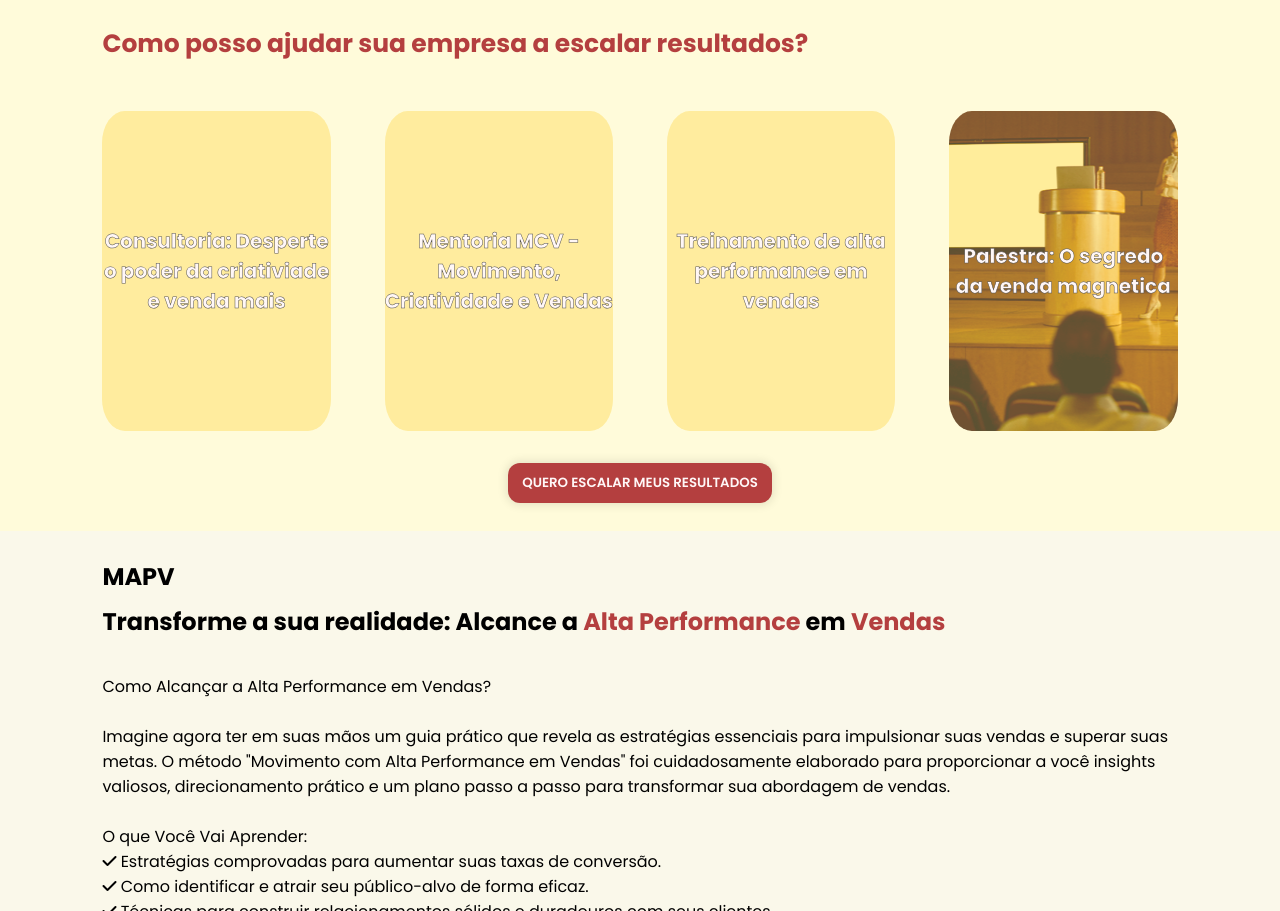
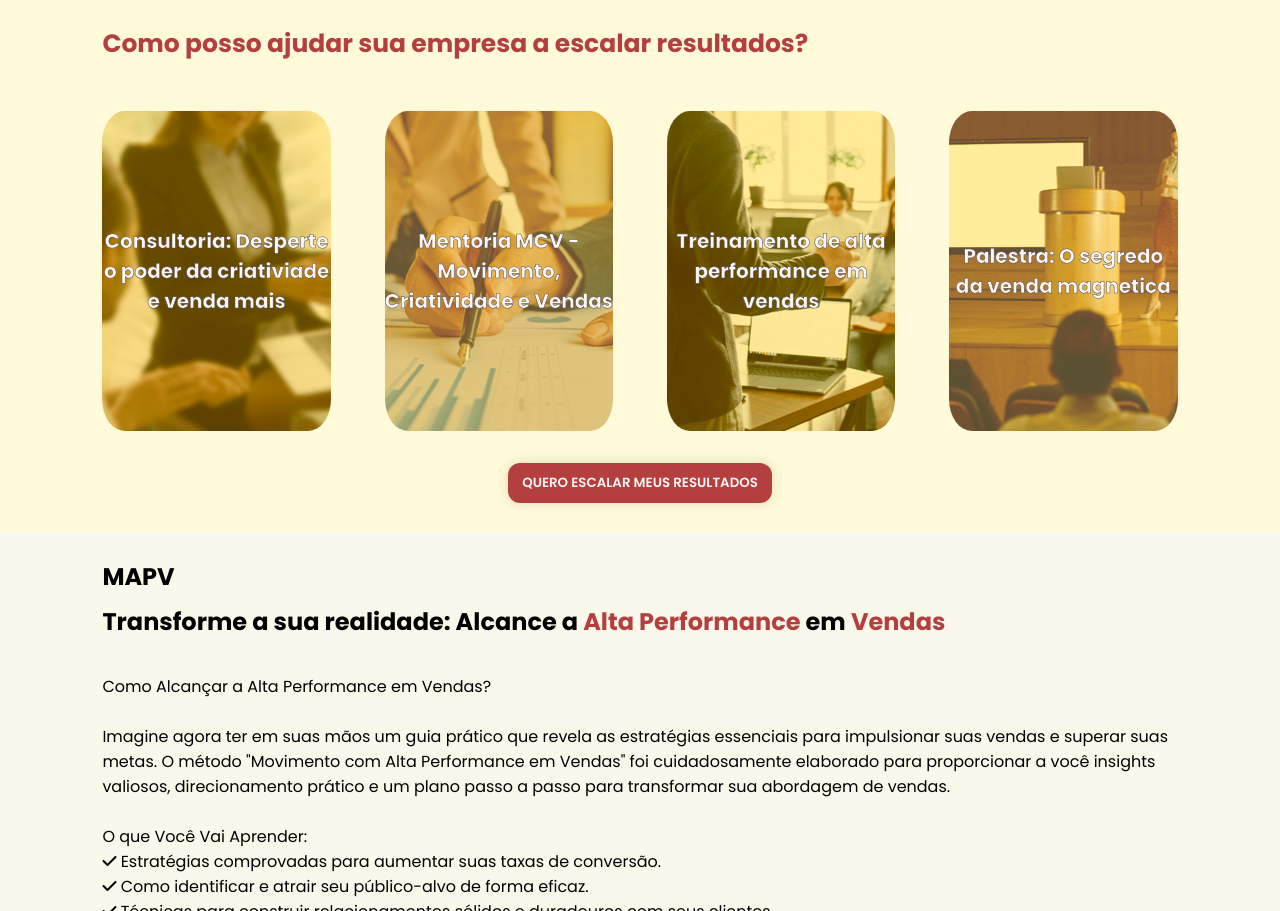
Before and after one commit to Lucas-Emm/Site-Milah-Rodrigues, a plain HTML site: page index.html in a window 1280 px wide. Shown: the part 1283-2194 px from the top of the page. Drawn offline with nearby package versions, Linux system fonts and the light colour scheme; the site is published under a folder, as on GitHub Pages, so addresses that start at the root find nothing; a script that the page names is missing.

Commit message:
Update serviços.css

```diff
--- a/src/css/serviços.css
+++ b/src/css/serviços.css
@@ -28,14 +28,14 @@
     background: var(--color-primary-5);
     border-radius: 10%;
     box-shadow: (0px 0px 12px 4px rgba(0,0,0,0.5));
-    background-image: url(/src/img/consultoria.png);
+    background-image: url(../img/consultoria.png);
 }
 .service-type-consultoria:hover{
 
     background: var(--color-primary-5);
     height: 340px;
     width: 270px;
-    background-image: url(/src/img/consultoria-blur.png);
+    background-image: url(../img/consultoria-blur.png);
 }
 .service-type-mentoria{
     display: flex;
@@ -46,7 +46,7 @@
     background: var(--color-primary-5);
     border-radius: 10%;
     box-shadow: (0px 0px 12px 4px rgba(0,0,0,0.5));
-    background-image: url(/src/img/mentoria.png);
+    background-image: url(../img/mentoria.png);
 }
 .service-type-mentoria:hover{
 
@@ -64,14 +64,14 @@
     background: var(--color-primary-5);
     border-radius: 10%;
     box-shadow: (0px 0px 12px 4px rgba(0,0,0,0.5));
-    background-image: url(/src/img/Treinamento.png);
+    background-image: url(../img/Treinamento.png);
 }
 .service-type-treinamento:hover{
 
     background: var(--color-primary-5);
     height: 340px;
     width: 270px;
-    background-image: url(/src/img/Treinamento-blur.png);
+    background-image: url(../img/Treinamento-blur.png);
 }
 .service-type-palestra{
     display: flex;
@@ -89,7 +89,7 @@
     background: var(--color-primary-5);
     height: 340px;
     width: 270px;
-    background-image: url(/src/img/palestra-blur.png);
+    background-image: url(../img/palestra-blur.png);
 }
 
 
```
